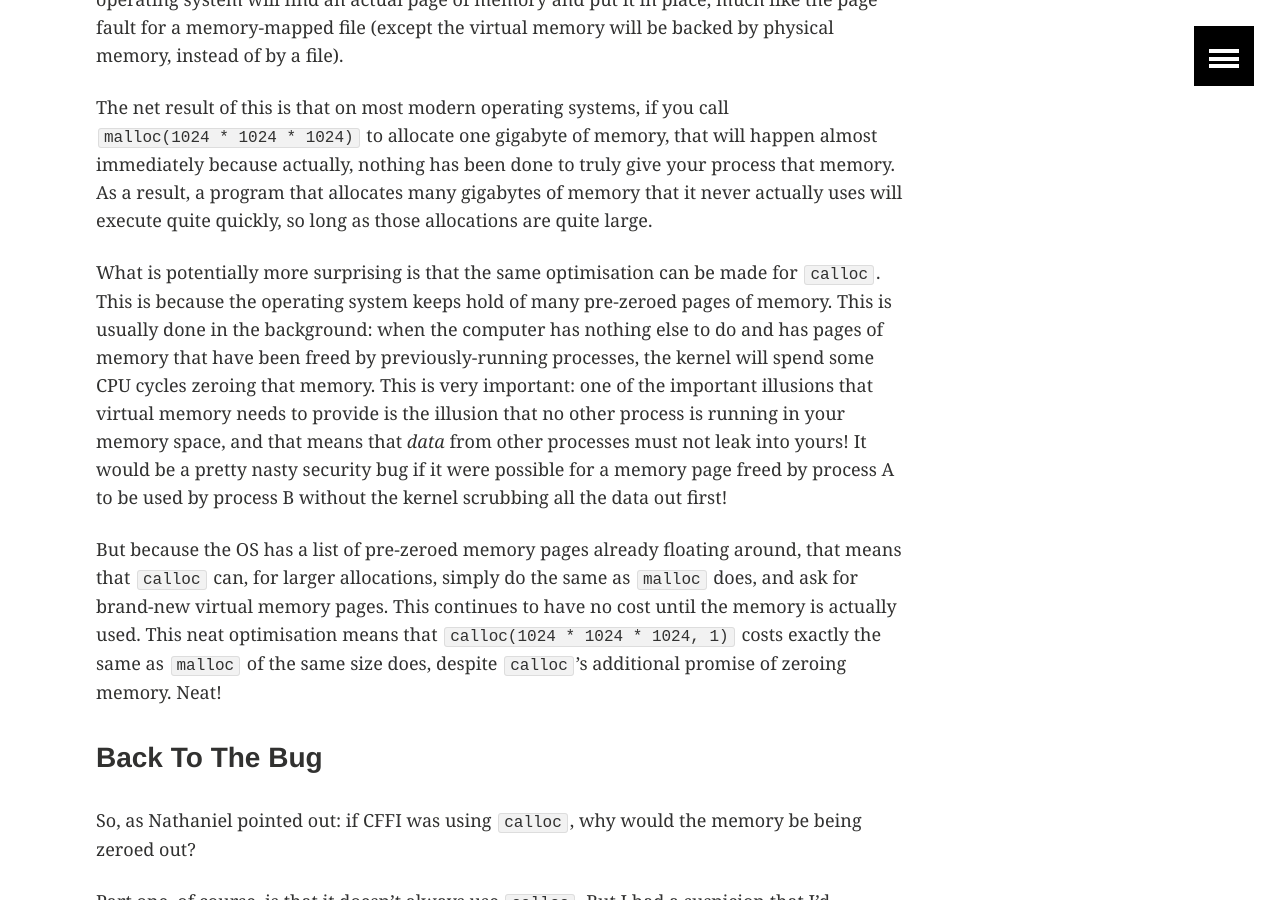
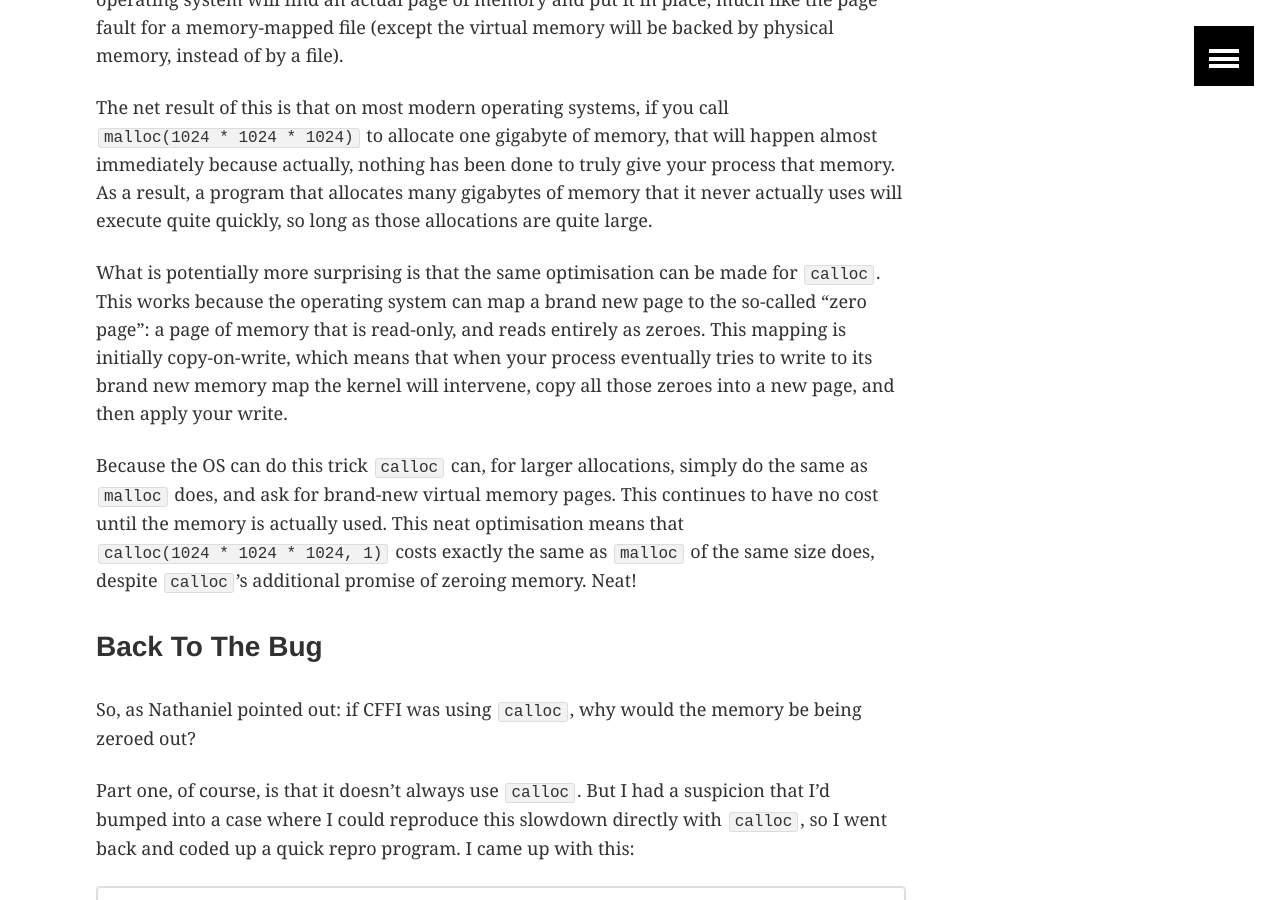
Before and after one commit to Lukasa/lukasa.co.uk, a Jekyll site: the page built from _posts/2016-12-05-Debugging_Your_Operating_System.md, in a window 1280 px wide and 900 px high, scrolled down 5339 px. Built offline with Jekyll 4.4.1, drawn with Linux system fonts in a browser that asks for light colours; comment, search, counter and statistics services are not loaded; some of the changed text lies outside the part shown.

Commit message:
Updated debugging article.

```diff
--- a/_posts/2016-12-05-Debugging_Your_Operating_System.md
+++ b/_posts/2016-12-05-Debugging_Your_Operating_System.md
@@ -91,9 +91,9 @@ Of course, because that memory hasn't been "mapped in" to the process, the momen
 
 The net result of this is that on most modern operating systems, if you call `malloc(1024 * 1024 * 1024)` to allocate one gigabyte of memory, that will happen almost immediately because actually, nothing has been done to truly give your process that memory. As a result, a program that allocates many gigabytes of memory that it never actually uses will execute quite quickly, so long as those allocations are quite large.
 
-What is potentially more surprising is that the same optimisation can be made for `calloc`. This is because the operating system keeps hold of many pre-zeroed pages of memory. This is usually done in the background: when the computer has nothing else to do and has pages of memory that have been freed by previously-running processes, the kernel will spend some CPU cycles zeroing that memory. This is very important: one of the important illusions that virtual memory needs to provide is the illusion that no other process is running in your memory space, and that means that *data* from other processes must not leak into yours! It would be a pretty nasty security bug if it were possible for a memory page freed by process A to be used by process B without the kernel scrubbing all the data out first!
+What is potentially more surprising is that the same optimisation can be made for `calloc`. This works because the operating system can map a brand new page to the so-called "zero page": a page of memory that is read-only, and reads entirely as zeroes. This mapping is initially copy-on-write, which means that when your process eventually tries to write to its brand new memory map the kernel will intervene, copy all those zeroes into a new page, and then apply your write.
 
-But because the OS has a list of pre-zeroed memory pages already floating around, that means that `calloc` can, for larger allocations, simply do the same as `malloc` does, and ask for brand-new virtual memory pages. This continues to have no cost until the memory is actually used. This neat optimisation means that `calloc(1024 * 1024 * 1024, 1)` costs exactly the same as `malloc` of the same size does, despite `calloc`'s additional promise of zeroing memory. Neat!
+Because the OS can do this trick `calloc` can, for larger allocations, simply do the same as `malloc` does, and ask for brand-new virtual memory pages. This continues to have no cost until the memory is actually used. This neat optimisation means that `calloc(1024 * 1024 * 1024, 1)` costs exactly the same as `malloc` of the same size does, despite `calloc`'s additional promise of zeroing memory. Neat!
 
 ### Back To The Bug
 
@@ -194,6 +194,8 @@ Ultimately, though, I think this shows the truth of the old adage: [all abstract
 
 This bug has been filed as [Radar 29508271](rdar://29508271). It is hands-down one of the weirdest bugs I've ever encountered.
 
+**Edit 1**: A previous version of this post talked about operating system kernels zeroing pages in idle time. That's not really the way it works in modern OSes: instead, a copy-on-write version of a zero-page is used. This is another neat optimisation that allows kernels to avoid spending lots of time writing zeroes into used pages: instead, they only write the zeroes when an application actually writes data into its pages. This has the effect of saving even more CPU cycles: if an application asks for memory that it literally never touches, then it never costs anything to fill it with zeroes. Neat!
+
 
 [^1]: A quick side note: many of you may ask why this is safe to do. Of course, CFFI is not just zeroing buffers for the hell of it: generally speaking it is much better to use initialized memory than to use uninitialized memory, particularly when interacting with raw memory directly from a managed language, so zeroing this data is substantially safer than not doing so. However, in this case the `char` array we're building is being immediately passed into OpenSSL so that it can write data into the buffer, and we are telling OpenSSL *how long the buffer is*. This means that OpenSSL is immediately writing over our freshly-zeroed bytes up to the maximum length of the buffer. When we get the buffer back, OpenSSL tells us how many bytes it wrote, so we just copy that many bytes out of the buffer and throw it away. This means that each byte in the buffer is either a) written with a zero by us, then written by OpenSSL, then copied out by us, or b) written with a zero by us and never looked at again. In either case, the first step (us writing zeroes into the buffer) is unnecessary: either OpenSSL will overwrite the zero, so we didn't need it, or we'll never look at the byte again so it doesn't matter what value it has. As a general principle, buffers used in this way do not need to be zeroed.
 
```
